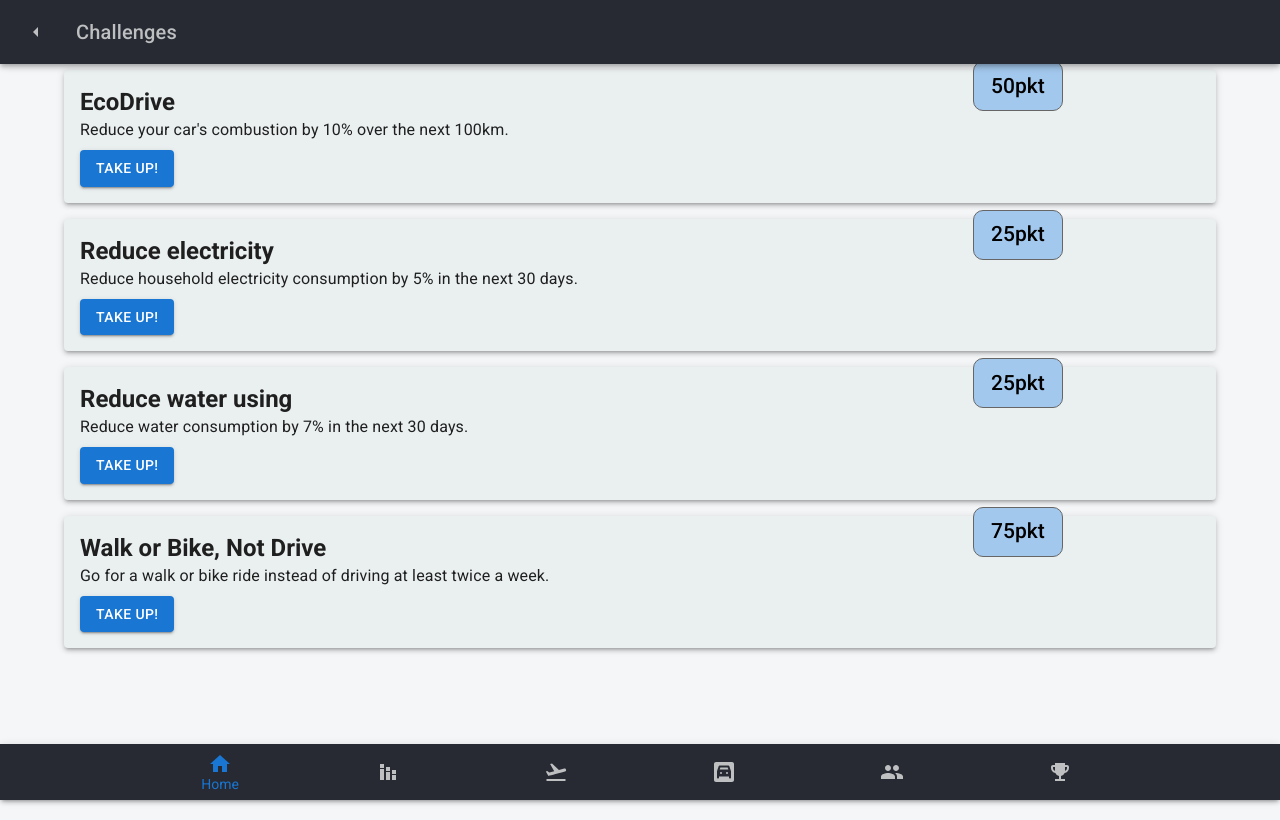
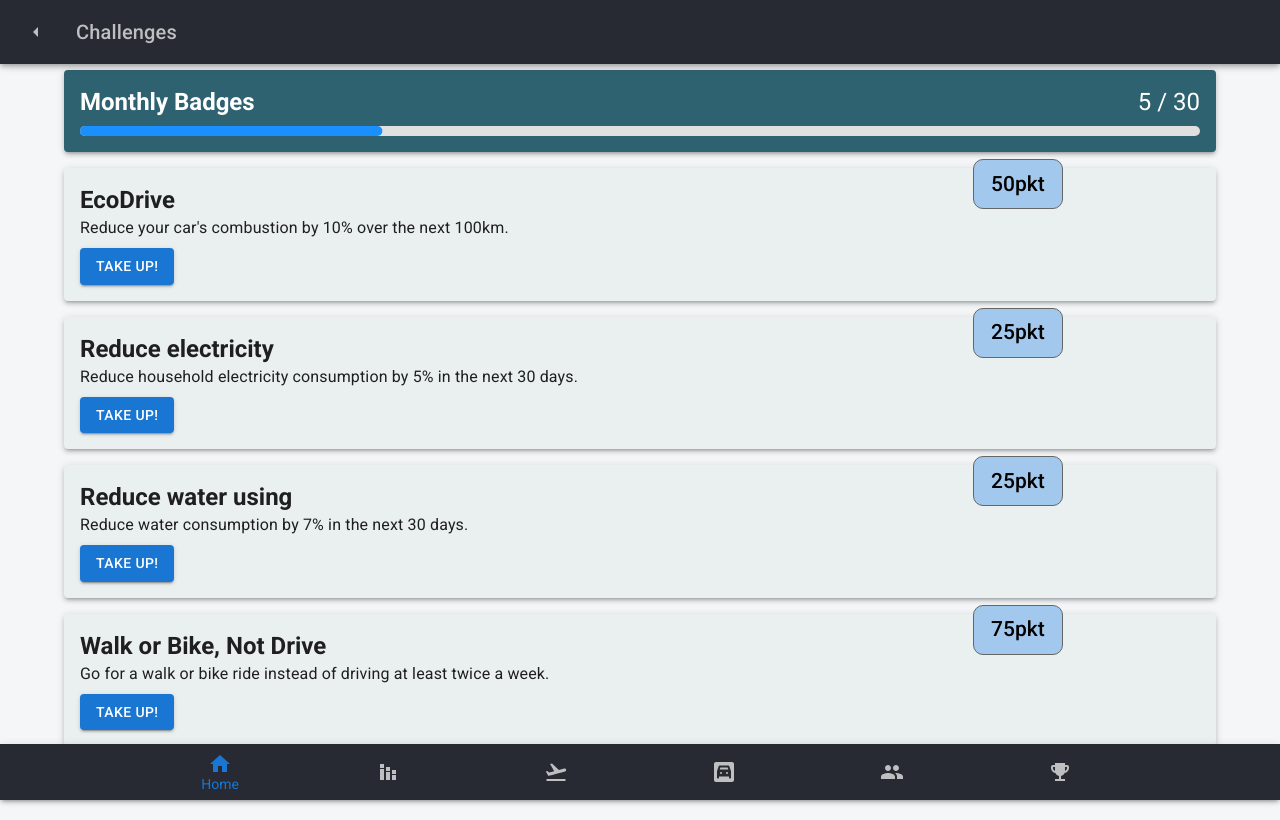
Before and after one commit to polszewsky/no-such-app, a React (Create React App) app: page /challenges in a window 1280 px wide. Built offline with nearby package versions, Linux system fonts and the light colour scheme.

Commit message:
Montly Badges Challenges

```diff
--- a/src/pages/challenges/ChallengePage.js
+++ b/src/pages/challenges/ChallengePage.js
@@ -1,12 +1,36 @@
-import { Alert, Grid, Snackbar } from "@mui/material";
+import {
+  Alert,
+  Grid,
+  LinearProgress,
+  Paper,
+  Snackbar,
+  Typography,
+  linearProgressClasses,
+} from "@mui/material";
 import React, { Fragment, useState } from "react";
 import TitleReturnBar from "../../components/TitleReturnBar";
 import { useSelector } from "react-redux";
 import ChallengeCard from "./ChallengeCard";
 import ProcessDialog from "./ProcessDialog";
+import styled from "@emotion/styled";
+import { grey } from "@mui/material/colors";
+
+const BorderLinearProgress = styled(LinearProgress)(({ theme }) => ({
+  height: 10,
+  borderRadius: 5,
+  [`&.${linearProgressClasses.colorPrimary}`]: {
+    backgroundColor: grey[300],
+  },
+  [`& .${linearProgressClasses.bar}`]: {
+    borderRadius: 5,
+    backgroundColor: "#1a90ff",
+  },
+}));
 
 export default function ChallengePage() {
-  const { challenges = [] } = useSelector((state) => state.challenge);
+  const { challenges = [], monthly = 0 } = useSelector(
+    (state) => state.challenge
+  );
 
   const [openProcess, setOpenProcess] = useState(false);
 
@@ -22,6 +46,38 @@ export default function ChallengePage() {
     <Fragment>
       <TitleReturnBar site="Challenges" />
       <Grid container direction="column">
+        <Grid container item direction="row" sx={{ marginTop: "1rem" }} xs={12}>
+          <Grid item xs={12}>
+            <Paper
+              elevation={3}
+              sx={{ padding: "1rem", background: "#2f6271" }}
+            >
+              <Grid
+                container
+                item
+                direction="row"
+                justifyContent="space-between"
+                alignItems="center"
+                sx={{ color: "white" }}
+              >
+                <Grid item>
+                  <Typography variant="h5">
+                    <b>Monthly Badges</b>
+                  </Typography>
+                </Grid>
+                <Grid item>
+                  <Typography variant="h5">{monthly} / 30</Typography>
+                </Grid>
+              </Grid>
+              <Grid container item direction="row" sx={{ marginTop: "0.5rem" }}>
+                <Grid item xs={12}>
+                  <BorderLinearProgress variant="determinate" value={27} />
+                </Grid>
+              </Grid>
+            </Paper>
+          </Grid>
+        </Grid>
+
         {challenges.length > 0 &&
           challenges.map((ch, index) => (
             <ChallengeCard
--- a/src/reducers/challengeSlice.js
+++ b/src/reducers/challengeSlice.js
@@ -3,6 +3,7 @@ import { createSlice } from "@reduxjs/toolkit";
 export const challengeSlice = createSlice({
   name: "challenge",
   initialState: {
+    monthly: 5,
     challenges: [
       {
         id: 1,
@@ -41,6 +42,8 @@ export const challengeSlice = createSlice({
       state.challenges = state.challenges.map((record) =>
         record.id === action.payload.id ? { ...record, taken: true } : record
       );
+
+      state.monthly = state.monthly + 1;
     },
   },
 });
```
